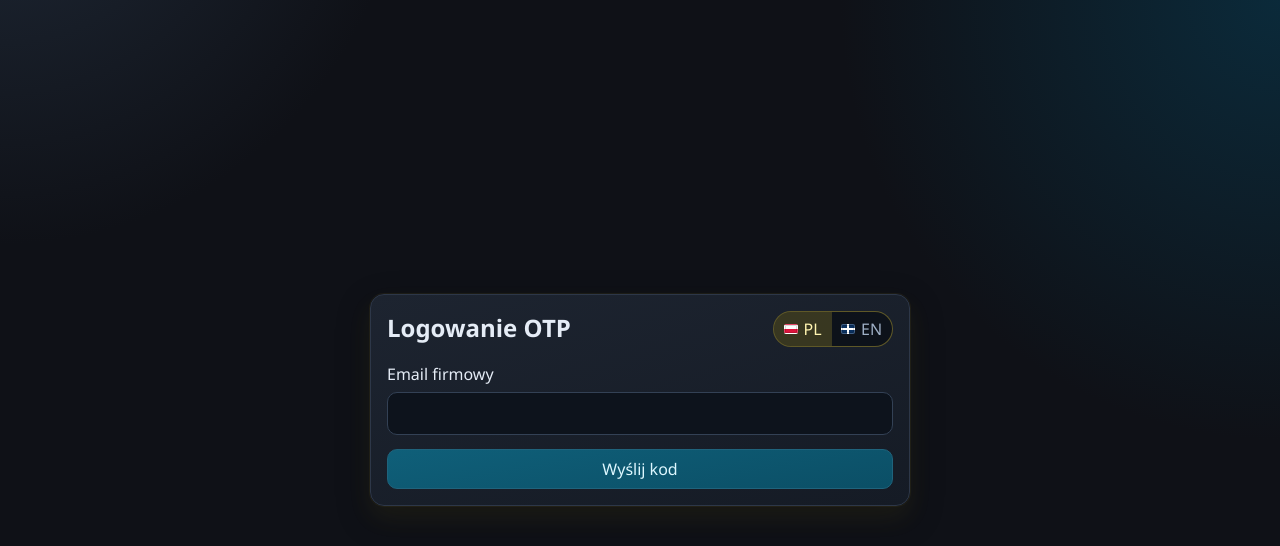
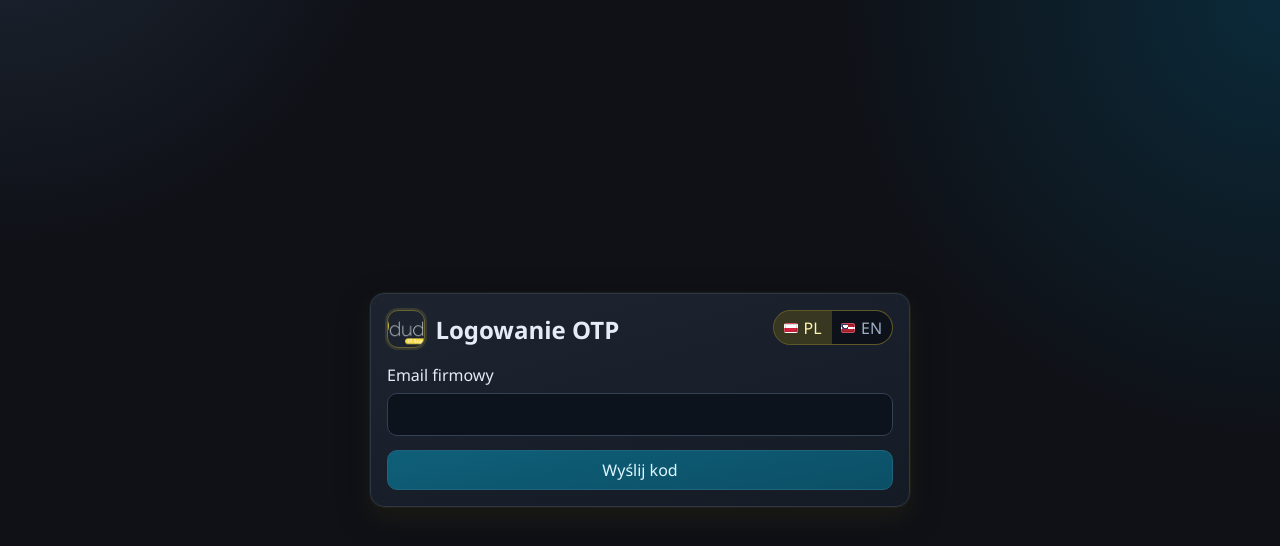
Before and after one commit to visiolab-studio/OpenArca, a React (Vite) app in the folder frontend/: page /login in a window 1280 px wide. Shown: the top 546 px of the page. Built offline with nearby package versions, Linux system fonts and the light colour scheme; no server answers.

Commit message:
feat(ui): expand gold accents and fix language flags with login logo

```diff
--- a/frontend/src/components/AppShell.jsx
+++ b/frontend/src/components/AppShell.jsx
@@ -73,7 +73,7 @@ export default function AppShell() {
               className={language === "en" ? "lang-option active" : "lang-option"}
               onClick={() => handleLanguageChange("en")}
             >
-              <span className="flag flag-en" aria-hidden="true" />
+              <span className="flag flag-us" aria-hidden="true" />
               <span>EN</span>
             </button>
           </div>
--- a/frontend/src/pages/Login.jsx
+++ b/frontend/src/pages/Login.jsx
@@ -3,6 +3,7 @@ import { useNavigate } from "react-router-dom";
 import { useTranslation } from "react-i18next";
 import { useAuth } from "../contexts/AuthContext";
 import { useLanguage } from "../contexts/LanguageContext";
+import appLogo from "../assets/edudoro_itsc_logo.png";
 
 const OTP_LIFETIME_SECONDS = 10 * 60;
 
@@ -80,7 +81,10 @@ export default function LoginPage() {
     <main className="page page-center">
       <section className="auth-panel">
         <div className="auth-header">
-          <h1>{t("auth.title")}</h1>
+          <div className="auth-brand">
+            <img src={appLogo} alt="EdudoroIT logo" className="brand-logo" />
+            <h1>{t("auth.title")}</h1>
+          </div>
           <div className="lang-switch auth-lang">
             <button
               type="button"
@@ -95,7 +99,7 @@ export default function LoginPage() {
               className={language === "en" ? "lang-option active" : "lang-option"}
               onClick={() => setLanguage("en")}
             >
-              <span className="flag flag-en" aria-hidden="true" />
+              <span className="flag flag-us" aria-hidden="true" />
               <span>EN</span>
             </button>
           </div>
--- a/frontend/src/styles.css
+++ b/frontend/src/styles.css
@@ -73,6 +73,15 @@ textarea {
   color: var(--text);
   border-radius: 10px;
   padding: 0.6rem 0.75rem;
+  transition: border-color 0.16s ease, box-shadow 0.16s ease;
+}
+
+input:focus-visible,
+select:focus-visible,
+textarea:focus-visible {
+  outline: none;
+  border-color: rgba(246, 218, 63, 0.75);
+  box-shadow: 0 0 0 3px rgba(246, 218, 63, 0.18);
 }
 
 textarea {
@@ -199,6 +208,8 @@ button {
 }
 
 .flag {
+  position: relative;
+  overflow: hidden;
   width: 14px;
   height: 10px;
   border-radius: 2px;
@@ -207,14 +218,37 @@ button {
 }
 
 .flag-pl {
-  background: linear-gradient(to bottom, #ffffff 50%, #dc143c 50%);
+  background: linear-gradient(to bottom, #ffffff 50%, #d4213d 50%);
 }
 
-.flag-en {
+.flag-us {
   background:
-    linear-gradient(to right, transparent 41%, #ffffff 41%, #ffffff 59%, transparent 59%),
-    linear-gradient(to bottom, transparent 41%, #ffffff 41%, #ffffff 59%, transparent 59%),
-    #0a3161;
+    linear-gradient(#3c3b6e, #3c3b6e) top left / 45% 58% no-repeat,
+    repeating-linear-gradient(
+      to bottom,
+      #b22234 0,
+      #b22234 7.7%,
+      #ffffff 7.7%,
+      #ffffff 15.4%
+    );
+}
+
+.flag-us::before {
+  content: "";
+  position: absolute;
+  left: 1px;
+  top: 1px;
+  width: 42%;
+  height: 52%;
+  background:
+    radial-gradient(circle at 20% 25%, #ffffff 0 0.7px, transparent 0.9px),
+    radial-gradient(circle at 40% 25%, #ffffff 0 0.7px, transparent 0.9px),
+    radial-gradient(circle at 60% 25%, #ffffff 0 0.7px, transparent 0.9px),
+    radial-gradient(circle at 80% 25%, #ffffff 0 0.7px, transparent 0.9px),
+    radial-gradient(circle at 30% 55%, #ffffff 0 0.7px, transparent 0.9px),
+    radial-gradient(circle at 50% 55%, #ffffff 0 0.7px, transparent 0.9px),
+    radial-gradient(circle at 70% 55%, #ffffff 0 0.7px, transparent 0.9px),
+    #3c3b6e;
 }
 
 .page {
@@ -255,12 +289,22 @@ button {
     0 12px 34px rgba(0, 0, 0, 0.25),
     0 0 0 1px rgba(246, 218, 63, 0.06),
     0 12px 24px rgba(246, 218, 63, 0.08);
+  transition: border-color 0.18s ease, box-shadow 0.18s ease;
 }
 
 .auth-panel {
   width: min(540px, 100%);
   display: grid;
   gap: 1rem;
+}
+
+.card:hover,
+.auth-panel:hover {
+  border-color: rgba(246, 218, 63, 0.35);
+  box-shadow:
+    0 14px 36px rgba(0, 0, 0, 0.26),
+    0 0 0 1px rgba(246, 218, 63, 0.13),
+    0 14px 26px rgba(246, 218, 63, 0.12);
 }
 
 .auth-lang {
@@ -272,6 +316,12 @@ button {
   justify-content: space-between;
   align-items: flex-start;
   gap: 0.8rem;
+}
+
+.auth-brand {
+  display: flex;
+  align-items: center;
+  gap: 0.65rem;
 }
 
 .form-grid {
@@ -298,9 +348,9 @@ button {
 }
 
 .step-chip.active {
-  border-color: #1f6d84;
-  color: #d9f6ff;
-  background: #124353;
+  border-color: rgba(246, 218, 63, 0.62);
+  color: #fff4b0;
+  background: rgba(246, 218, 63, 0.16);
 }
 
 .row-actions {
@@ -387,6 +437,7 @@ button {
 
 .stat-card strong {
   font-size: 1.45rem;
+  color: #ffe57c;
 }
 
 .panel-grid {
@@ -410,6 +461,12 @@ button {
   padding: 0.6rem;
   display: grid;
   gap: 0.45rem;
+  transition: border-color 0.16s ease, transform 0.16s ease;
+}
+
+.ticket-row-link:hover {
+  border-color: rgba(246, 218, 63, 0.5);
+  transform: translateY(-1px);
 }
 
 .table-wrap {
@@ -430,6 +487,11 @@ table td {
   padding: 0.58rem 0.45rem;
 }
 
+table th {
+  color: #ffe57c;
+  border-bottom-color: rgba(246, 218, 63, 0.34);
+}
+
 .meta-grid {
   display: grid;
   gap: 0.45rem;
@@ -445,6 +507,7 @@ table td {
   border-radius: 999px;
   padding: 0.2rem 0.62rem;
   font-size: 0.78rem;
+  box-shadow: inset 0 0 0 1px rgba(246, 218, 63, 0.04);
 }
 
 .status-submitted {
@@ -488,7 +551,8 @@ table td {
 }
 
 .preview-box {
-  border: 1px dashed var(--line-soft);
+  border: 1px dashed rgba(246, 218, 63, 0.44);
+  background: rgba(246, 218, 63, 0.05);
   border-radius: 12px;
   padding: 0.8rem;
   display: grid;
@@ -530,6 +594,7 @@ table td {
   border-radius: 12px;
   background: #0e1420;
   min-height: 180px;
+  box-shadow: inset 0 1px 0 rgba(246, 218, 63, 0.08);
 }
 
 .kanban-column-header {
@@ -538,7 +603,7 @@ table td {
   align-items: center;
   gap: 0.5rem;
   padding: 0.65rem;
-  border-bottom: 1px solid var(--line);
+  border-bottom: 1px solid rgba(246, 218, 63, 0.25);
 }
 
 .kanban-column-body {
@@ -554,6 +619,12 @@ table td {
   padding: 0.6rem;
   display: grid;
   gap: 0.45rem;
+  transition: border-color 0.16s ease, box-shadow 0.16s ease;
+}
+
+.kanban-card:hover {
+  border-color: rgba(246, 218, 63, 0.58);
+  box-shadow: 0 8px 16px rgba(246, 218, 63, 0.12);
 }
 
 .kanban-card-header {
@@ -576,6 +647,7 @@ table td {
   padding: 0.15rem 0.55rem;
   font-size: 0.75rem;
   color: var(--muted);
+  background: rgba(246, 218, 63, 0.08);
 }
 
 .muted-card {
```
